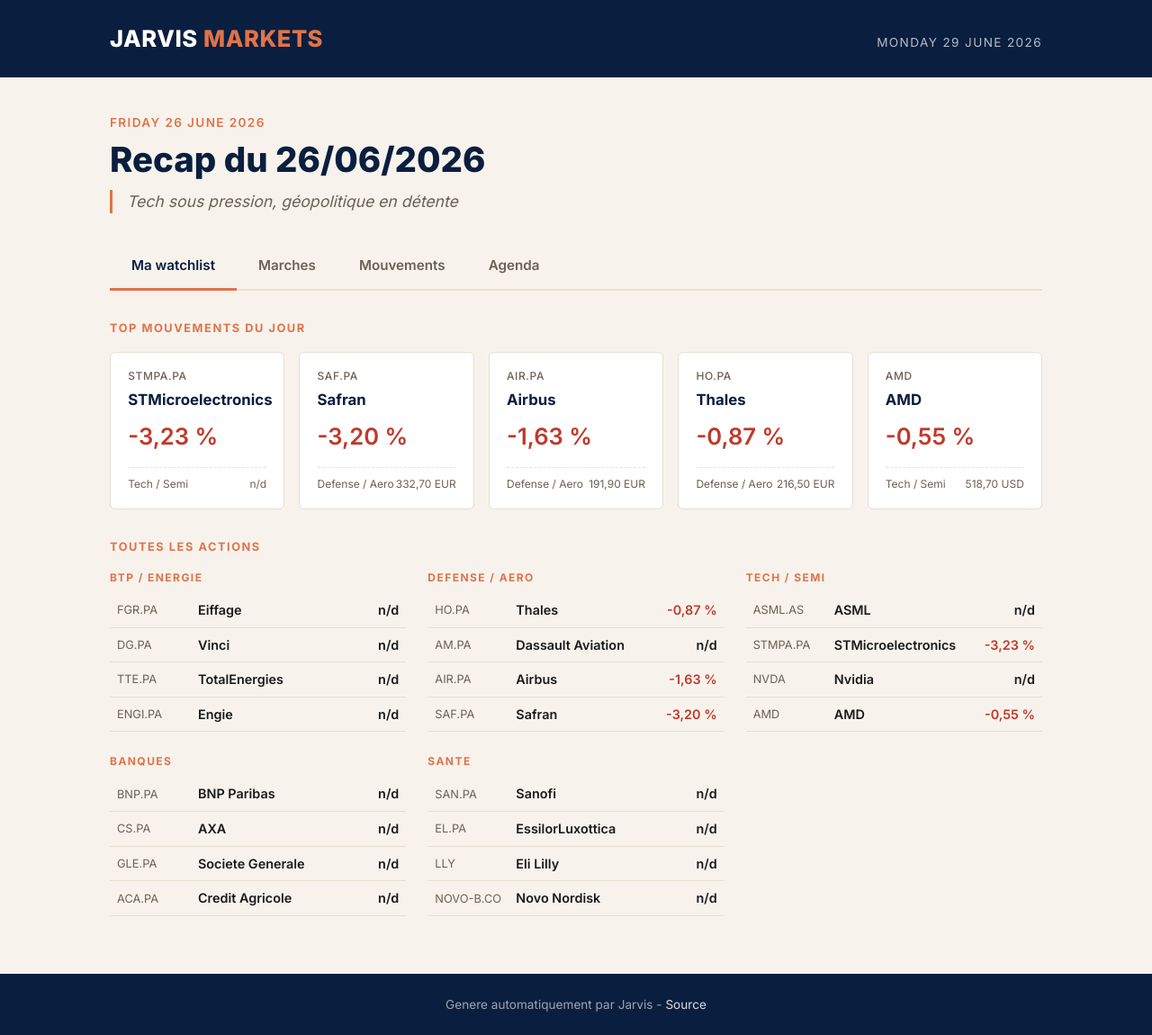
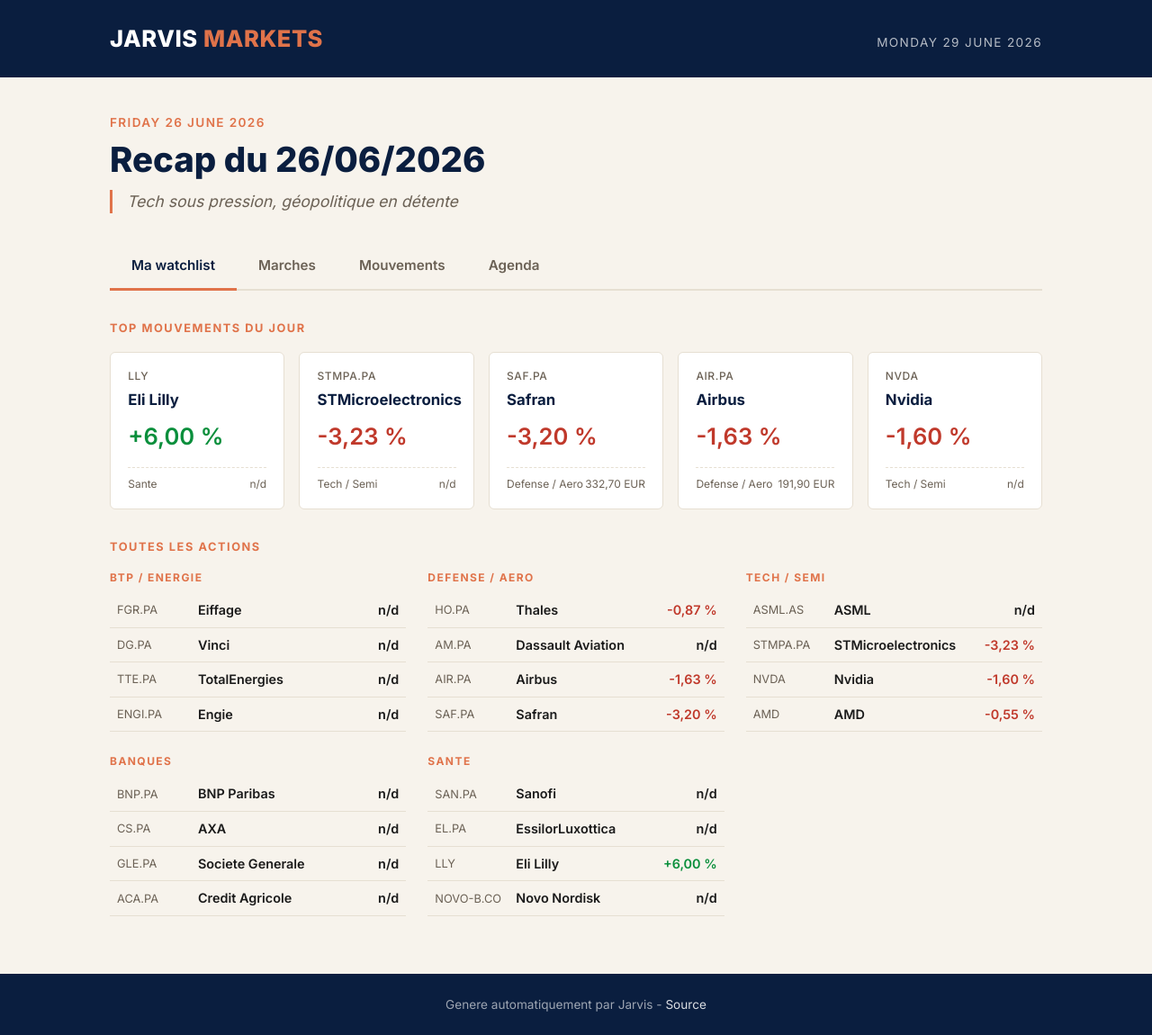
Before and after one commit to tongT43/jarvis-market-daily, a Jekyll site: the page built from _reports/2026-06-26.md, in a window 1280 px wide. Shown: the whole page at 90% size. Built offline with Jekyll 4.4.1, drawn with Linux system fonts in a browser that asks for light colours.

Commit message:
Daily market recap 2026-06-26 - add LLY +6% Eli Lilly and NVDA -1.60% from WebSearch

```diff
--- a/_reports/2026-06-26.md
+++ b/_reports/2026-06-26.md
@@ -3,7 +3,7 @@
 title: "Recap du 26/06/2026"
 date: 2026-06-26
 tagline: "Tech sous pression, géopolitique en détente"
-en_bref: "Les marchés clôturent en légère baisse vendredi, plombés par un nouveau décrochage des semi-conducteurs et la chute d'Apple de plus de 6 % suite à des annonces de hausses de prix liées aux pénuries de mémoire. Le Nasdaq 100 cède 1,10 % tandis que le S&P 500 et le Dow Jones limitent les dégâts. Côté macro, la signature d'un accord de paix USA-Iran en Suisse et la réouverture du détroit d'Ormuz font refluer le Brent sous 75 $/bbl, allégeant sensiblement la prime de risque géopolitique."
+en_bref: "Les marchés clôturent en légère baisse vendredi, plombés par un décrochage des semi-conducteurs (Nvidia -1,60 %, STMicro -3,23 %) et la chute d'Apple de plus de 6 % suite aux pénuries de mémoire. Point positif : Eli Lilly bondit +6 % après l'approbation européenne de son traitement contre la leucémie (Jaypirca). Côté macro, la signature d'un accord de paix USA-Iran en Suisse et la réouverture du détroit d'Ormuz font refluer le Brent sous 75 $/bbl."
 performance:
   cac40: "-0,55 %"
   sp500: "-0,05 %"
@@ -16,11 +16,11 @@
   - { name: "Dow Jones", value: "51 876", change: "-0,09 %" }
   - { name: "EuroStoxx 50", value: "6 222", change: "-0,73 %" }
 watchlist_top:
+  - { ticker: "LLY", name: "Eli Lilly", sector: "Sante", change: "+6,00 %", price: "n/d" }
   - { ticker: "STMPA.PA", name: "STMicroelectronics", sector: "Tech / Semi", change: "-3,23 %", price: "n/d" }
   - { ticker: "SAF.PA", name: "Safran", sector: "Defense / Aero", change: "-3,20 %", price: "332,70 EUR" }
   - { ticker: "AIR.PA", name: "Airbus", sector: "Defense / Aero", change: "-1,63 %", price: "191,90 EUR" }
-  - { ticker: "HO.PA", name: "Thales", sector: "Defense / Aero", change: "-0,87 %", price: "216,50 EUR" }
-  - { ticker: "AMD", name: "AMD", sector: "Tech / Semi", change: "-0,55 %", price: "518,70 USD" }
+  - { ticker: "NVDA", name: "Nvidia", sector: "Tech / Semi", change: "-1,60 %", price: "n/d" }
 watchlist_all:
   - { ticker: "FGR.PA", name: "Eiffage", sector: "BTP / Energie", change: "n/d" }
   - { ticker: "DG.PA", name: "Vinci", sector: "BTP / Energie", change: "n/d" }
@@ -32,7 +32,7 @@
   - { ticker: "SAF.PA", name: "Safran", sector: "Defense / Aero", change: "-3,20 %" }
   - { ticker: "ASML.AS", name: "ASML", sector: "Tech / Semi", change: "n/d" }
   - { ticker: "STMPA.PA", name: "STMicroelectronics", sector: "Tech / Semi", change: "-3,23 %" }
-  - { ticker: "NVDA", name: "Nvidia", sector: "Tech / Semi", change: "n/d" }
+  - { ticker: "NVDA", name: "Nvidia", sector: "Tech / Semi", change: "-1,60 %" }
   - { ticker: "AMD", name: "AMD", sector: "Tech / Semi", change: "-0,55 %" }
   - { ticker: "BNP.PA", name: "BNP Paribas", sector: "Banques", change: "n/d" }
   - { ticker: "CS.PA", name: "AXA", sector: "Banques", change: "n/d" }
@@ -40,7 +40,7 @@
   - { ticker: "ACA.PA", name: "Credit Agricole", sector: "Banques", change: "n/d" }
   - { ticker: "SAN.PA", name: "Sanofi", sector: "Sante", change: "n/d" }
   - { ticker: "EL.PA", name: "EssilorLuxottica", sector: "Sante", change: "n/d" }
-  - { ticker: "LLY", name: "Eli Lilly", sector: "Sante", change: "n/d" }
+  - { ticker: "LLY", name: "Eli Lilly", sector: "Sante", change: "+6,00 %" }
   - { ticker: "NOVO-B.CO", name: "Novo Nordisk", sector: "Sante", change: "n/d" }
 movers_cac:
   hausses:
@@ -62,8 +62,9 @@
   - { name: "Semi-conducteurs", note: "Décrochage sectoriel : ON Semi -21,74 %, Teradyne -9,98 %, STMicro -3,23 %, Safran -3,20 % ; Nasdaq 100 -1,10 % en clôture" }
   - { name: "Energie", note: "Repli du Brent sous 75 $/bbl après accord de paix USA-Iran ; prime de risque géopolitique en forte baisse" }
   - { name: "Tech large cap", note: "Apple plonge >6 % après annonce de hausses de prix liées aux pénuries de mémoire" }
-  - { name: "Biotech / Pharma", note: "Moderna bondit +14,90 % dans le S&P 500 ; secteur santé résilient face au sell-off tech" }
+  - { name: "Biotech / Pharma", note: "Eli Lilly +6 % après approbation européenne de Jaypirca (leucémie) ; Moderna +14,90 % ; secteur santé résilient face au sell-off tech" }
 evenements:
+  - "Eli Lilly +6 % : les régulateurs européens approuvent Jaypirca (pirtobrutinib) pour traiter la leucémie lymphoïde chronique"
   - "Accord de paix USA-Iran signé en Suisse : détroit d'Ormuz rouvert, prime de risque géopolitique en fort repli, Brent < 75 $/bbl"
   - "Apple perd plus de 6 % à Wall Street après l'annonce de hausses de prix liées aux pénuries de mémoire"
   - "OpenAI reporte son introduction en bourse, pesant sur le sentiment envers l'IA"
```
